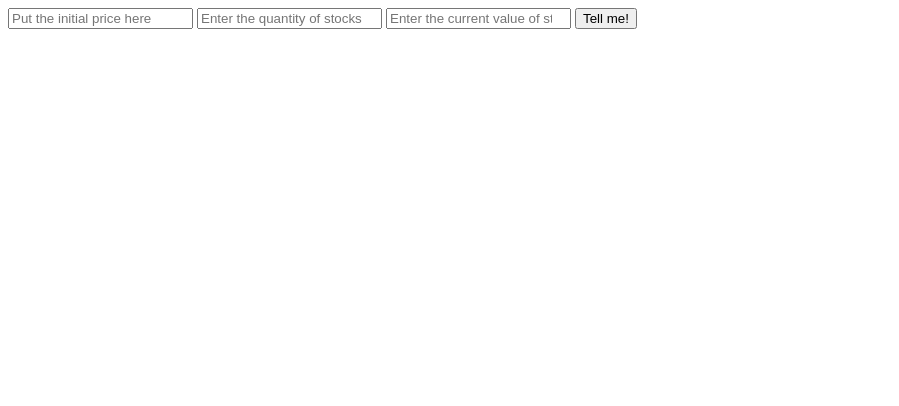
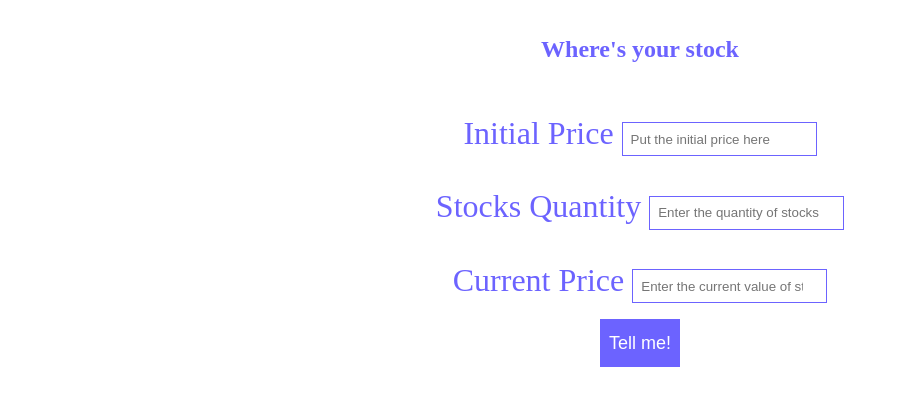
Before and after one commit to Vaishnavi1217/profit_and_loss, a plain HTML site: page index.html in a window 1280 px wide. Shown: the whole page, without its empty margins (0-899 px from the left). Drawn offline with Linux system fonts and the light colour scheme.

Commit message:
style:CSS done

```diff
--- a/index.html
+++ b/index.html
@@ -5,14 +5,19 @@
     <meta http-equiv="X-UA-Compatible" content="IE=edge">
     <meta name="viewport" content="width=device-width, initial-scale=1.0">
     <title>Profit and Loss</title>
+    <link rel="stylesheet" href="style.css">
 </head>
 <body>
-    <label for="initial-price"></label>
-    <input type="number" id="initial-price" placeholder="Put the initial price here">
-    <label for="stocks-quantity"></label>
-    <input type="number" id="stocks-quantity" placeholder="Enter the quantity of stocks">
-    <label for="current-price"></label>
-    <input type="number" id="current-price" placeholder="Enter the current value of stocks">
+    <h2>Where's your stock</h2>
+    <label for="initial-price">Initial Price
+        <input type="number" id="initial-price" placeholder="Put the initial price here">
+    </label>
+    <label for="stocks-quantity">Stocks Quantity
+        <input type="number" id="stocks-quantity" placeholder="Enter the quantity of stocks">
+    </label>
+    <label for="current-price">Current Price
+        <input type="number" id="current-price" placeholder="Enter the current value of stocks">
+    </label>
     <button id="check-btn">Tell me!</button>
     <div id="output-div"></div>
     <script src="app.js" type="text/javascript"></script>
--- /dev/null
+++ b/style.css
@@ -0,0 +1,32 @@
+body{
+    text-align: center;
+}
+label{
+    display: block;
+    padding: 1rem;
+    font-size: xx-large;
+    color: #6C63FF;
+}
+input{
+    border: #6C63FF 1px solid;
+    height: 1rem;
+    padding: 0.5rem;
+}
+#check-btn{
+    width: 5rem;
+    height: 3rem;
+    text-align: center;
+    font-size: large;
+    background-color: #6C63FF;
+    color: white;
+    border: #6C63FF;
+}
+#output-div{
+    padding: 1rem;
+    font-size: x-large;
+    color: #6C63FF;
+}
+h2{
+    color: #6C63FF;
+    padding: 1rem;
+}
```
